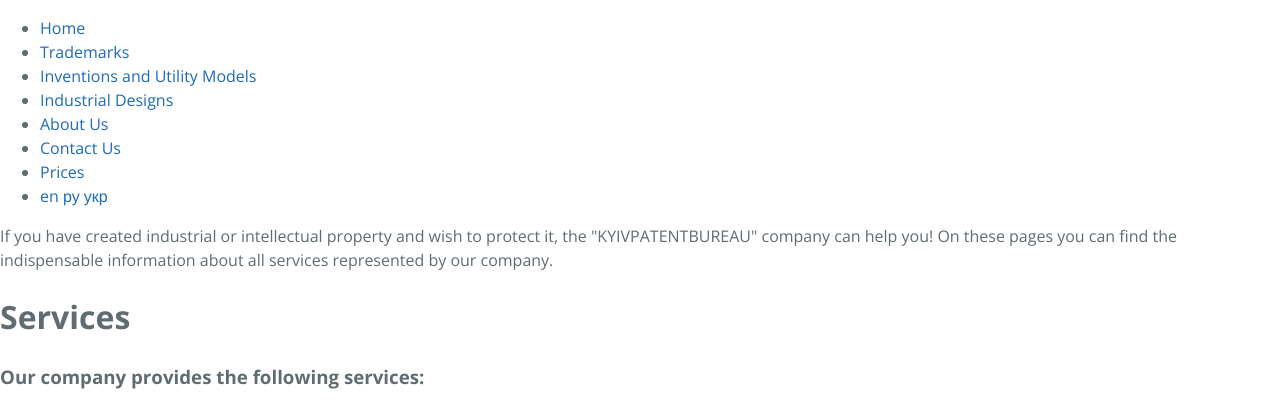
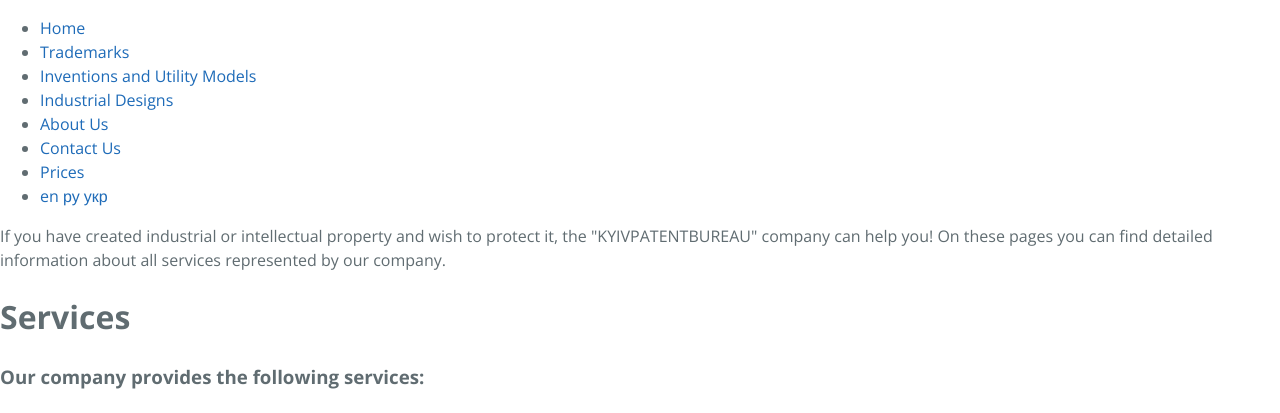
Before and after one commit to Mindshine/patent, a Jekyll site: the page built from _posts/en/pages/2000-01-01-index.html, in a window 1280 px wide. Shown: the top 413 px of the page. Built offline with Jekyll 4.4.1, drawn with Linux system fonts in a browser that asks for light colours; Markdown is read by kramdown in place of the engine named in the settings.

Commit message:
Update 2000-01-01-index.html

```diff
--- a/_posts/en/pages/2000-01-01-index.html
+++ b/_posts/en/pages/2000-01-01-index.html
@@ -5,7 +5,7 @@
 categories:
 - en
 ---
-<p>If you have created industrial or intellectual property and wish to protect it, the "KYIVPATENTBUREAU" company can help you! On these pages you can find the indispensable information about all services represented by our company.</p>
+<p>If you have created industrial or intellectual property and wish to protect it, the "KYIVPATENTBUREAU" company can help you! On these pages you can find detailed information about all services represented by our company.</p>
 <h1>Services</h1>
 <h3>Our company provides the following services:</h3>
 <ul>
```
